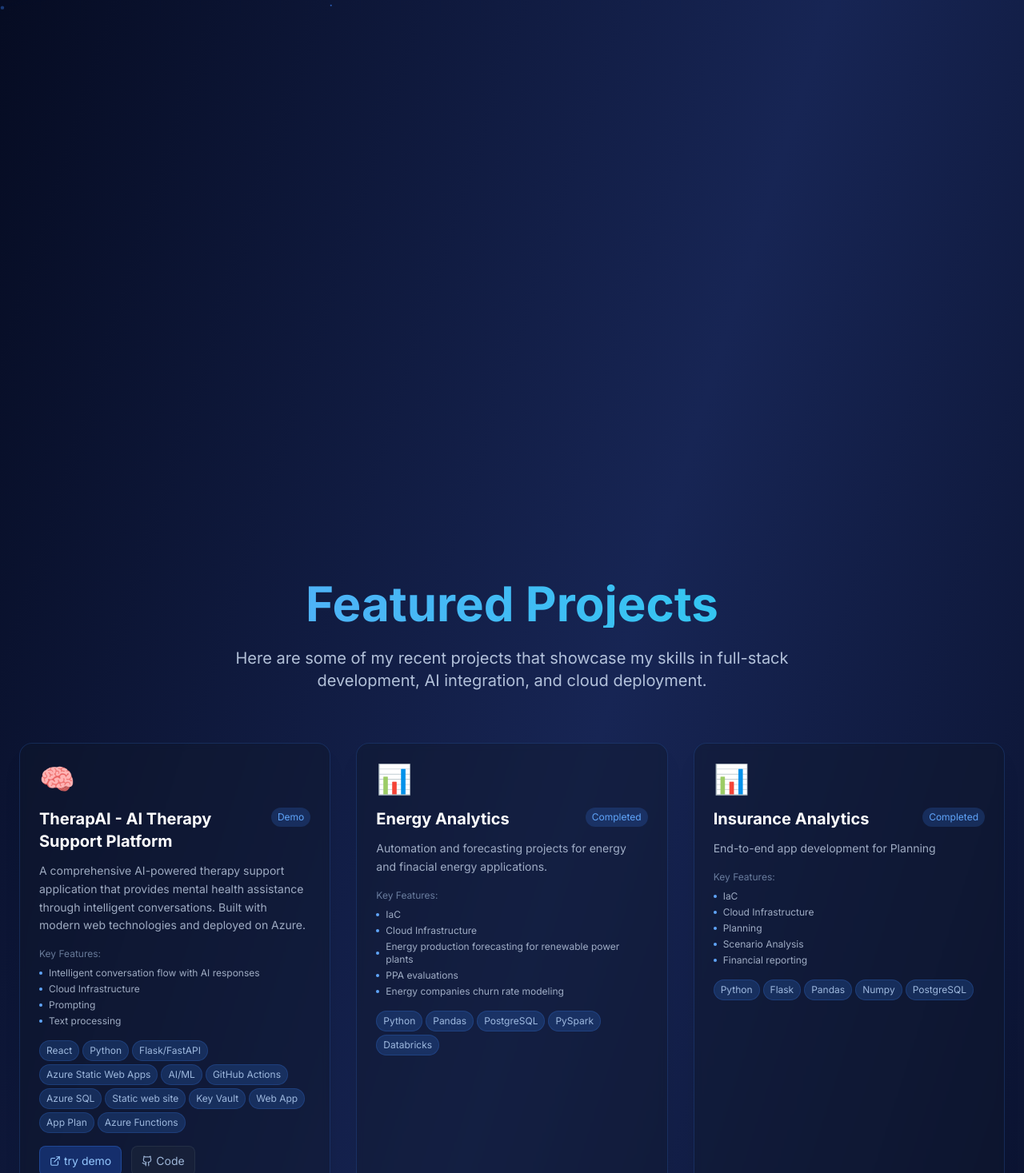
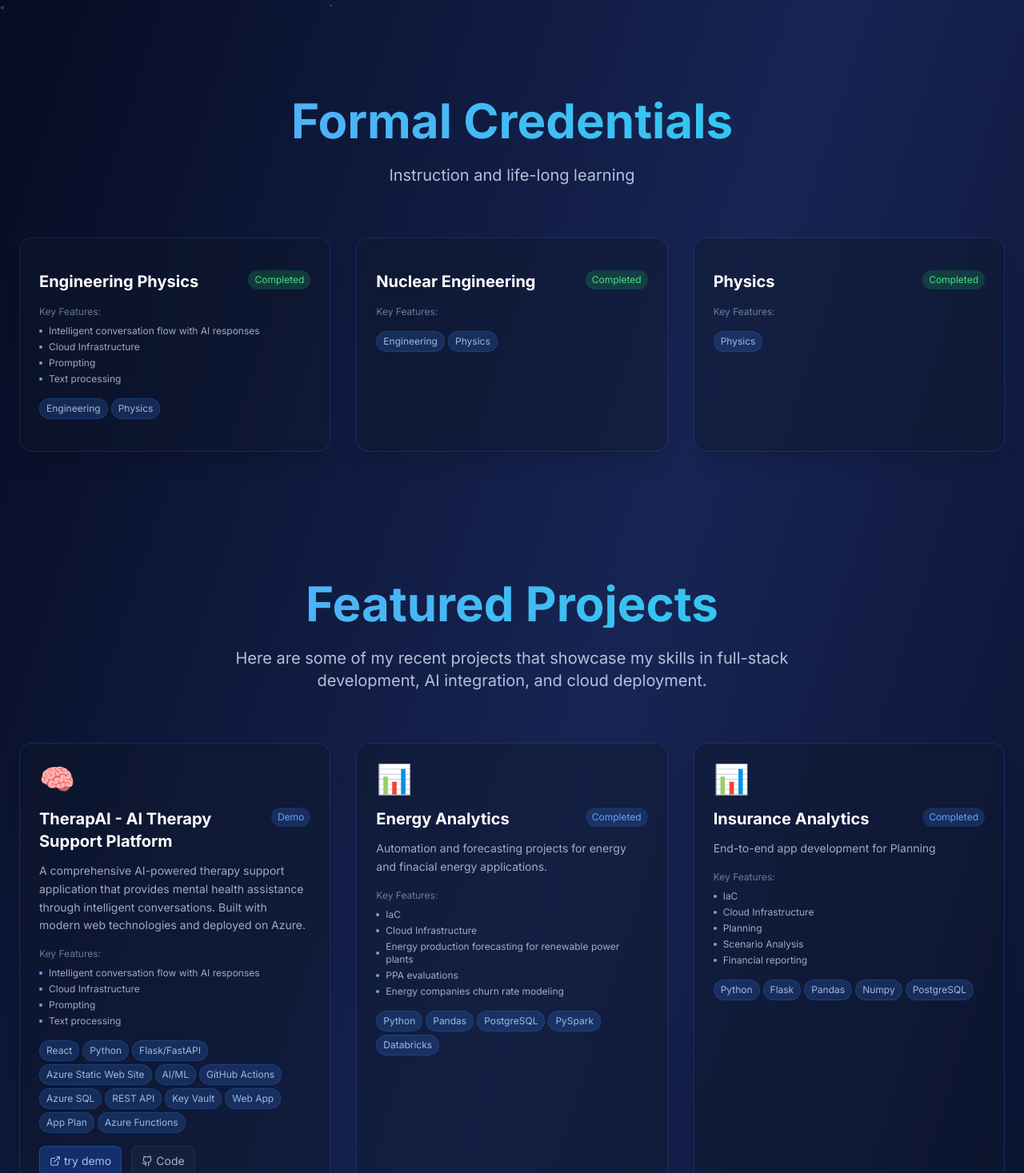
Before and after one commit to RicZit/PortfolioHomePage, a React (Create React App) app: page / in a window 1280 px wide. Shown: the part 783-2250 px from the top of the page at 80% size. Built offline with nearby package versions, Linux system fonts and the light colour scheme.

Commit message:
credentials section fix id reference

```diff
--- a/src/App.jsx
+++ b/src/App.jsx
@@ -205,7 +205,7 @@ const App = () => {
       id: 'therapai',
       title: 'TherapAI - AI Therapy Support Platform',
       description: 'A comprehensive AI-powered therapy support application that provides mental health assistance through intelligent conversations. Built with modern web technologies and deployed on Azure.',
-      technologies: ['React', 'Python', 'Flask/FastAPI', 'Azure Static Web Apps', 'AI/ML', 'GitHub Actions', 'Azure SQL', 'Static web site', 'Key Vault', 'Web App', 'App Plan', 'Azure Functions'],
+      technologies: ['React', 'Python', 'Flask/FastAPI', 'Azure Static Web Site', 'AI/ML', 'GitHub Actions', 'Azure SQL', 'REST API', 'Key Vault', 'Web App', 'App Plan', 'Azure Functions'],
       liveUrl: 'https://salmon-pebble-0aa0dd103.1.azurestaticapps.net',
       image: '🧠',
       status: 'Demo',
@@ -384,7 +384,7 @@ const App = () => {
         </section>
 
         {/* Formal Credentials Section */}
-        <section id="credential" className="py-20 px-6">
+        <section id="credentials" className="py-20 px-6">
           <div className="max-w-7xl mx-auto">
             <div className={`text-center mb-16 transform transition-all duration-1000 ${
               isVisible.credentials ? 'translate-y-0 opacity-100' : 'translate-y-10 opacity-0'
```
